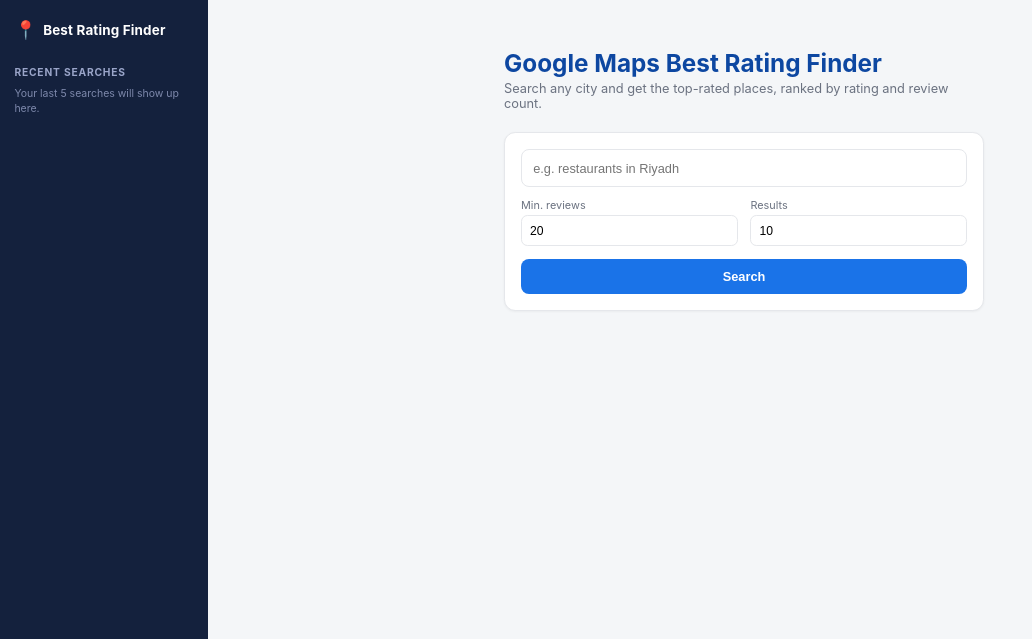
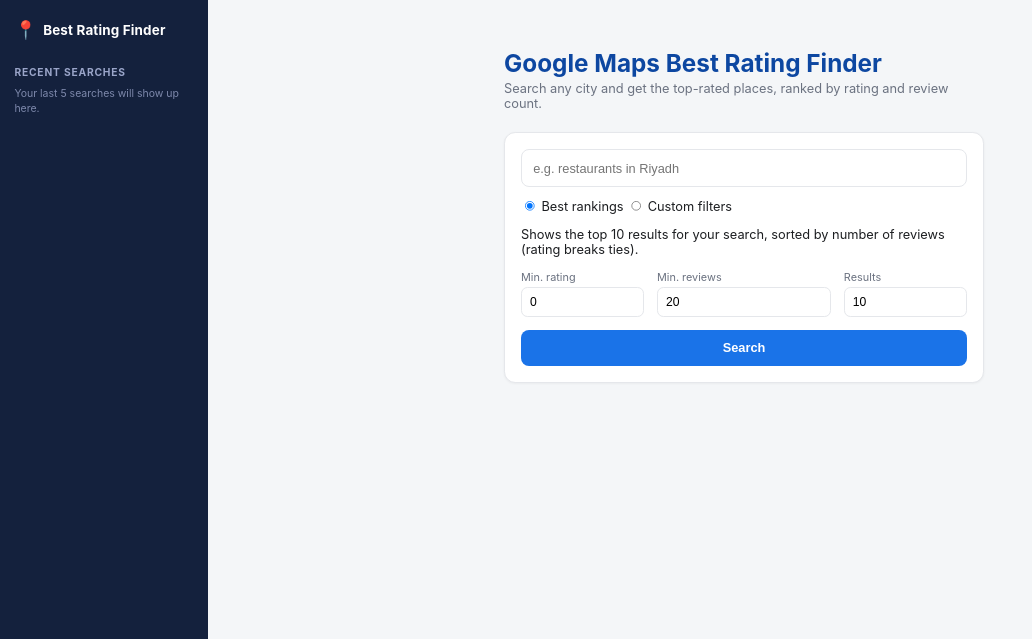
Before and after one commit to abdow-is-here/Search-Google-Maps, a Flask app: page / in a window 1280 px wide. Shown: the top 639 px of the page, without its empty margins (0-1032 px from the left). Run offline with Flask 3, Linux system fonts and the light colour scheme.

Commit message:
index.html

```diff
--- a/templates/index.html
+++ b/templates/index.html
@@ -26,7 +26,23 @@
       <form id="search-form">
         <input type="text" id="query" placeholder="e.g. restaurants in Riyadh" required>
 
-        <div class="options">
+        <div class="mode-toggle" role="radiogroup" aria-label="Search mode">
+          <label class="mode-option">
+            <input type="radio" name="mode" value="auto" checked>
+            <span>Best rankings</span>
+          </label>
+          <label class="mode-option">
+            <input type="radio" name="mode" value="custom">
+            <span>Custom filters</span>
+          </label>
+        </div>
+        <p id="mode-hint" class="mode-hint">Shows the top 10 results for your search, sorted by number of reviews (rating breaks ties).</p>
+
+        <div class="options" id="custom-options" hidden>
+          <label>
+            Min. rating
+            <input type="number" id="min_rating" value="0" min="0" max="5" step="0.1">
+          </label>
           <label>
             Min. reviews
             <input type="number" id="min_reviews" value="20" min="0">
@@ -53,6 +69,24 @@
     const queryInput = document.getElementById('query');
 
     const RECENT_KEY = 'gmbrf_recent_searches';
+
+    const customOptionsEl = document.getElementById('custom-options');
+    const modeHintEl = document.getElementById('mode-hint');
+
+    function getMode() {
+      return document.querySelector('input[name="mode"]:checked').value;
+    }
+
+    function applyMode() {
+      const isCustom = getMode() === 'custom';
+      customOptionsEl.hidden = !isCustom;
+      modeHintEl.textContent = isCustom
+        ? 'Only shows places that meet the minimum rating and review count you set.'
+        : 'Shows the top 10 results for your search, sorted by number of reviews (rating breaks ties).';
+    }
+
+    document.querySelectorAll('input[name="mode"]').forEach(r => r.addEventListener('change', applyMode));
+    applyMode();
 
     function getRecent() {
       try {
@@ -94,14 +128,21 @@
     form.addEventListener('submit', async (e) => {
       e.preventDefault();
       const query = queryInput.value.trim();
-      const minReviews = document.getElementById('min_reviews').value;
-      const top = document.getElementById('top').value;
+      const mode = getMode();
+
+      let url = `/api/search?query=${encodeURIComponent(query)}&mode=${mode}`;
+      if (mode === 'custom') {
+        const minRating = document.getElementById('min_rating').value;
+        const minReviews = document.getElementById('min_reviews').value;
+        const top = document.getElementById('top').value;
+        url += `&min_rating=${minRating}&min_reviews=${minReviews}&top=${top}`;
+      }
 
       resultsEl.innerHTML = '';
       statusEl.textContent = 'Searching...';
 
       try {
-        const res = await fetch(`/api/search?query=${encodeURIComponent(query)}&min_reviews=${minReviews}&top=${top}`);
+        const res = await fetch(url);
         const data = await res.json();
 
         if (!res.ok) {
@@ -112,7 +153,9 @@
         saveRecent(query);
 
         if (data.results.length === 0) {
-          statusEl.textContent = 'No results met the minimum review threshold. Try lowering it.';
+          statusEl.textContent = mode === 'custom'
+            ? 'No places met your rating/review filters. Try loosening them.'
+            : 'No rated places found for this search. Try a different search term.';
           return;
         }
 
```
